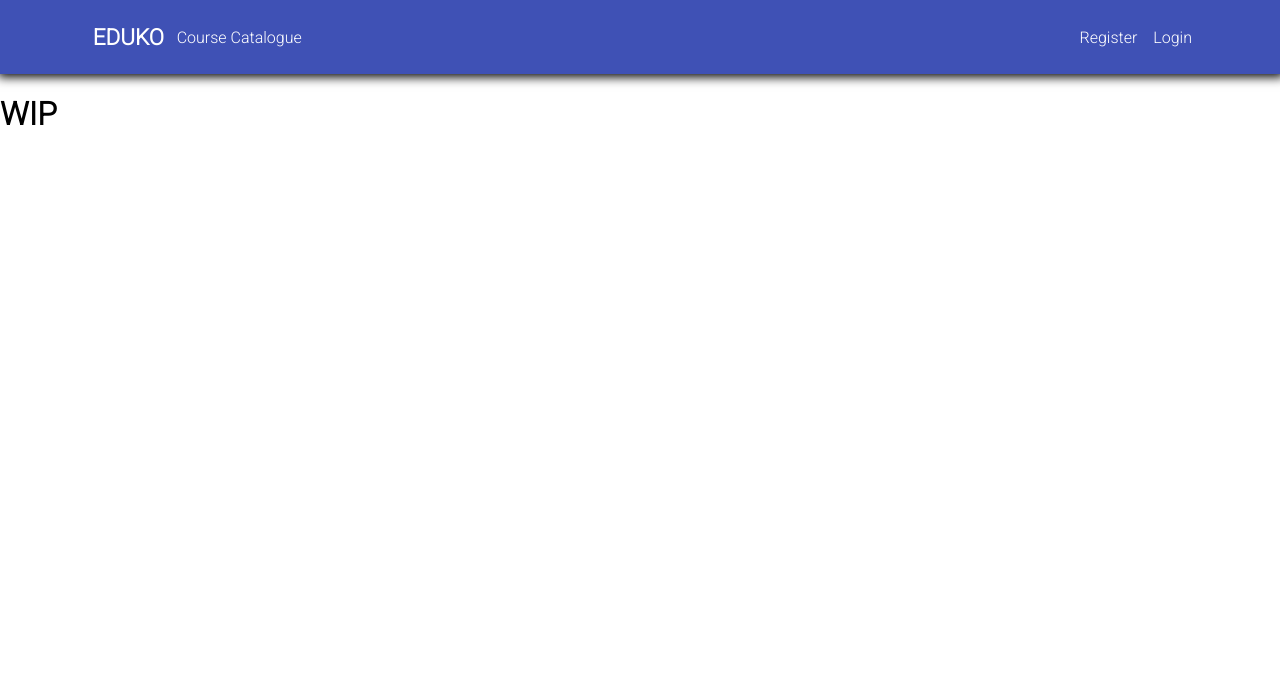
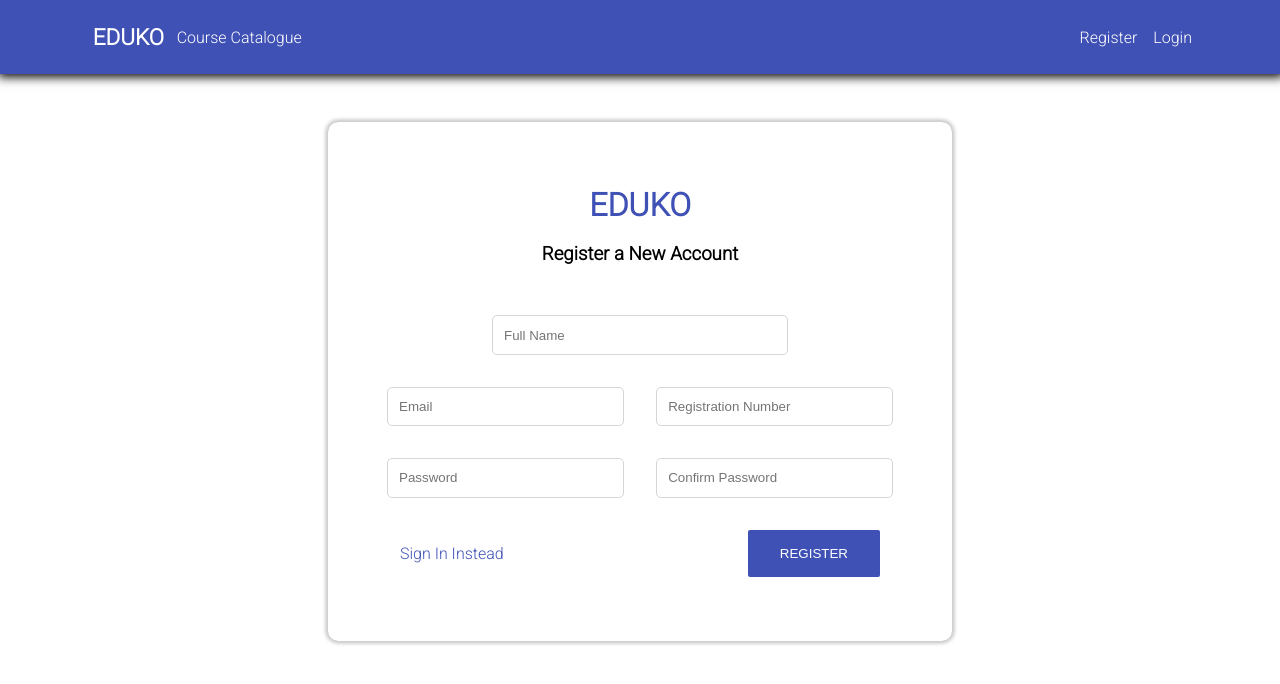
Before and after one commit to AbdulRehmani2/eduko-clone, a React (Vite) app: page /register in a window 1280 px wide. Shown: the top 684 px of the page. Built offline with nearby package versions, Linux system fonts and the light colour scheme.

Commit message:
Added Register Page

```diff
--- a/src/components/Register.css
+++ b/src/components/Register.css
@@ -0,0 +1,81 @@
+.register-container{
+    width: 100%;
+    display: flex;
+    align-items: center;
+    justify-content: center;
+}
+
+.register-container>div{
+    margin: 3rem 0rem;
+    padding: 4rem 1rem;
+    display: flex;
+    flex-direction: column;
+    align-items: center;
+    justify-content: center;
+    width: 37rem;
+    border-radius: 10px;
+    box-shadow: 1px 1px 5px rgb(203, 203, 203), 1px -1px 5px rgb(203, 203, 203), -1px 1px 5px rgb(203, 203, 203), -1px -1px 5px rgb(203, 203, 203);
+}
+
+.register-container a{
+    color: #3F51B5;
+    cursor: pointer;
+}
+
+.register-title-section{
+    display: flex;
+    flex-direction: column;
+    align-items: center;
+}
+
+.register-data-section{
+    display: flex;
+    flex-direction: column;
+    align-items: center;
+    margin: 1rem 0rem;
+}
+
+.register-data-section input{
+    width: 17rem;
+    border: 1px solid rgb(214, 214, 214);
+    border-radius: 5px;
+    margin: 1rem 0rem;
+    padding: 0.7rem;
+}
+
+.register-data-section>p{
+    padding: 1rem;
+}
+
+.register-data-input-section{
+    display: flex;
+    flex-wrap: wrap;
+    justify-content: center;
+}
+
+.register-data-input-section>input{
+    width: 13.3rem;
+    margin: 1rem 1rem;
+}
+
+.register-submit-section{
+    display: flex;
+    flex-direction: row;
+    justify-content: space-between;
+    align-items: center;
+    width: 30rem;
+    padding: 0rem 2rem;
+}
+
+.login-submit-section>a{
+    font-weight: bold;
+}
+
+.register-submit-section>button{
+    padding: 1rem 2rem;
+    background-color: #3F51B5;
+    color: white;
+    border-radius: 2px;
+    border: none;
+    cursor: pointer;
+}
--- a/src/components/Register.jsx
+++ b/src/components/Register.jsx
@@ -0,0 +1,30 @@
+import {Link} from 'react-router-dom'
+import './Register.css'
+
+export default function Register(){
+    return(
+        <div className="register-container">
+            <div>
+                <div className='register-title-section'>
+                    <Link to={'/'} className='login-title'>EDUKO</Link>
+                    <h3>Register a New Account</h3>
+                </div>
+                <div className='register-data-section'>
+                    <div>
+                        <input placeholder='Full Name' style={{width: '30rem%'}}></input>
+                    </div>
+                    <div className='register-data-input-section'>
+                        <input placeholder='Email'></input>
+                        <input placeholder='Registration Number'></input>
+                        <input placeholder='Password'></input>
+                        <input placeholder='Confirm Password'></input>
+                    </div>
+                </div>
+                <div className='register-submit-section'>
+                    <Link to={'/register'}>Sign In Instead</Link>
+                    <button>REGISTER</button>
+                </div>
+            </div>
+        </div>
+    )
+}
--- a/src/pages/RegisterPage.jsx
+++ b/src/pages/RegisterPage.jsx
@@ -1,3 +1,5 @@
+import Register from '../components/Register'
+
 export default function RegisterPage(){
-    return <h1>WIP</h1>
+    return <Register></Register>
 }
```
